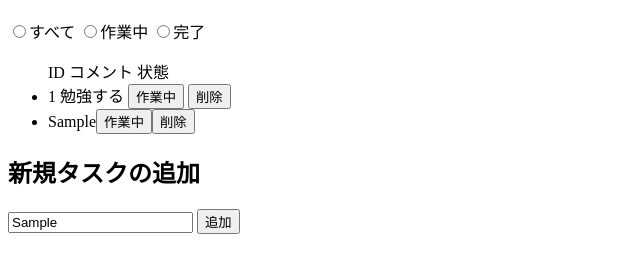
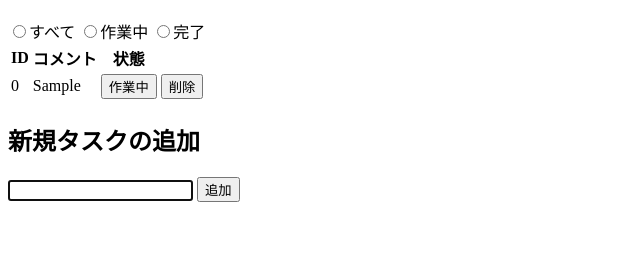
Before and after one commit to F-Yohei/TodoApp, a plain HTML site: page index.html in a window 1280 px wide. Both pictures are taken after typing "Sample" into the empty fields and a click on the button "追加". Shown: the part 70-342 px from the top of the page, without its empty margins (0-640 px from the left). Drawn offline with Linux system fonts and the light colour scheme.

Commit message:
ToDo追加機能の実装。Todoが表示される範囲をulタグからtableタグへ変更。

```diff
--- a/index.html
+++ b/index.html
@@ -16,18 +16,15 @@
     </form>
 
     <div>
+        <table id="todoList">
+            <tr>
+                <th>ID</th>
+                <th>コメント</th>
+                <th>状態</th>
+            </tr>
+        </table>
 
         <ul id="todoList">
-            <span>ID</span>
-            <span>コメント</span>
-            <span>状態</span>
-
-            <li>
-                <span>1</span>
-                <span>勉強する</span>
-                <button>作業中</button>
-                <button>削除</button>
-            </li>
         </ul>
     </div>
 
--- a/main.js
+++ b/main.js
@@ -1,23 +1,50 @@
 const todoList = document.getElementById("todoList");
 const addTaskButton = document.getElementById("addTaskButton");
-const workingBtn = document.createElement("button");
-workingBtn.innerHTML = "作業中";
-const deleteBtn = document.createElement("button");
-deleteBtn.innerHTML = "削除";
-const li = document.createElement("li");
+const textBox = document.getElementById("todoInput");
 
 const todos = [];
 
 addTaskButton.addEventListener("click", (e) => {
   e.preventDefault();
-  const todoInput = document.getElementById("todoInput").value;
-  todos.push(todoInput);
-  console.log(todos);
+  const todoInput = textBox.value;
+  textBox.value = "";
+  if (todoInput.match(/\S/g)) {
+    //空白以外の文字に一致したら配列に追加
+    todos.push(todoInput);
+    textBox.focus();
+  }
+  addTask();
+});
 
-  todos.forEach(function (todo, i) {
-    li.innerHTML = todo;
-    li.appendChild(workingBtn);
-    li.appendChild(deleteBtn);
-    todoList.appendChild(li);
+const addTask = () => {
+  while (document.querySelector(".initialize")) {
+    todoList.removeChild(document.querySelector(".initialize"));
+  }
+
+  todos.forEach((todo, id) => {
+    const tr = document.createElement("tr");
+    tr.className = "initialize";
+
+    const idTd = document.createElement("td");
+    idTd.innerHTML = id;
+
+    const comment = document.createElement("td");
+    comment.innerHTML = todo;
+
+    const workTd = document.createElement("td");
+    const workingBtn = document.createElement("button");
+    workingBtn.innerHTML = "作業中";
+    workTd.appendChild(workingBtn);
+
+    const deleteTd = document.createElement("td");
+    const deleteBtn = document.createElement("button");
+    deleteBtn.innerHTML = "削除";
+    deleteTd.appendChild(deleteBtn);
+
+    tr.appendChild(idTd);
+    tr.appendChild(comment);
+    tr.appendChild(workTd);
+    tr.appendChild(deleteTd);
+    todoList.appendChild(tr);
   });
-});
+};
```
